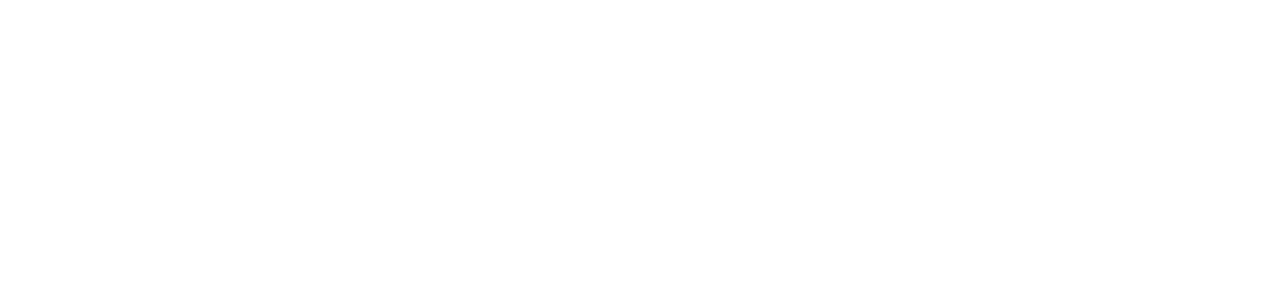
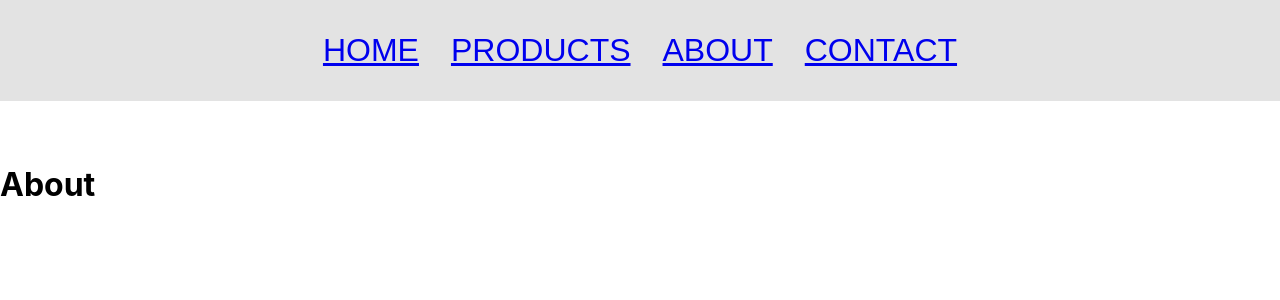
Before and after one commit to jessica440/golden_shoe_jd, a React (Create React App) app: page /about in a window 1280 px wide. Shown: the top 300 px of the page. Built offline with nearby package versions, Linux system fonts and the light colour scheme.

Commit message:
create page components

```diff
--- a/src/App.js
+++ b/src/App.js
@@ -3,7 +3,7 @@
 import HomePage from "./pages/homePage";
 import { Products } from "./pages/productPage";
 import Contact from "./pages/contactPage";
-// import About from "./pages/returnsDeliveryPage";
+import About from "./pages/returnsDeliveryPage";
 import {
   BrowserRouter,
   Switch,
@@ -26,7 +26,7 @@
           <Products />
         </Route>
         <Route path="/about" exact>
-          {/* <About /> */}
+          <About />
         </Route>
         <Route path="/contact" exact>
           <Contact />
--- a/src/components/NavBar.js
+++ b/src/components/NavBar.js
@@ -16,20 +16,20 @@
 `;
 
 const Ul = styled.ul`
-  padding-left: 0;
+  padding: 0;
 `;
 
 const Li = styled.li`
   font-family: var(--info-font);
-  font-size: 1.2rem;
+  font-size: 2rem;
   list-style-type: none;
   display: inline-block;
-  width: 50%;
+  padding: 1rem;
 `;
 
 const InlineDiv = styled.div`
   display: flex;
-  justify-content: space-between;
+  justify-content: space-evenly;
 `;
 
 const NavBar = () => {
--- a/src/pages/pageNotFound.js
+++ b/src/pages/pageNotFound.js
@@ -1,8 +1,14 @@
 import React from "react";
 import styled from "styled-components";
+import NavBar from "./../components/NavBar";
 
 const NotFoundPage = () => {
-  return <h1>Page not found</h1>;
+  return (
+    <>
+      <NavBar />
+      <h1>Page not found</h1>
+    </>
+  );
 };
 
 export default NotFoundPage;
--- a/src/pages/returnsDeliveryPage.js
+++ b/src/pages/returnsDeliveryPage.js
@@ -1,2 +1,14 @@
 import React from "react";
 import styled from "styled-components";
+import NavBar from "./../components/NavBar";
+
+const About = () => {
+  return (
+    <>
+      <NavBar />
+      <h1>About</h1>
+    </>
+  );
+};
+
+export default About;
```
